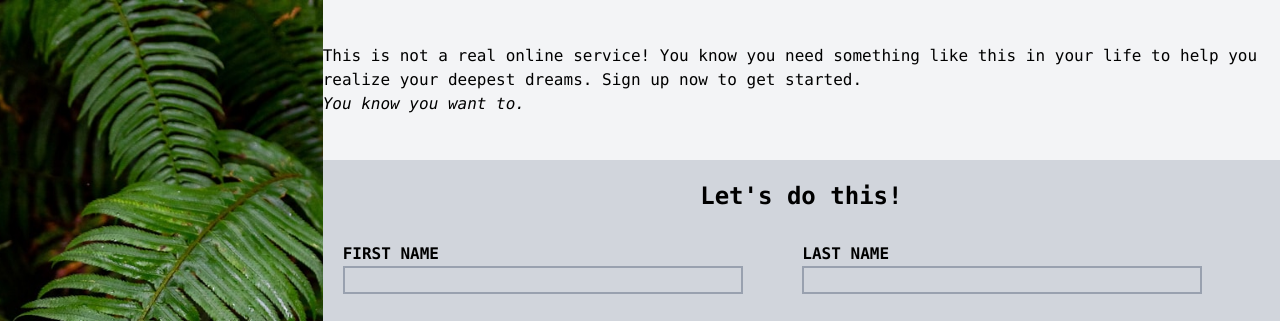
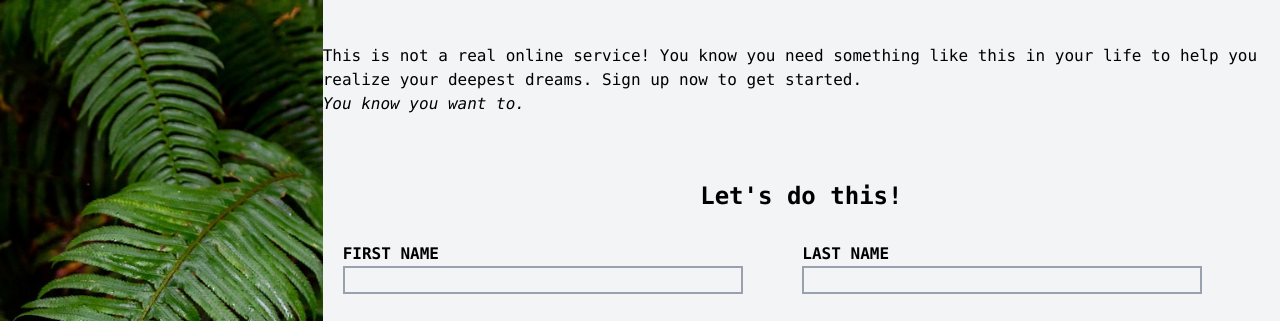
Before and after one commit to bahadurfarooq/Sign-up-Form, a website: page index.html in a window 1280 px wide. Shown: the top 321 px of the page. Drawn offline with Linux system fonts and the light colour scheme.

Commit message:
new update

```diff
--- a/index.html
+++ b/index.html
@@ -9,7 +9,7 @@
 </head>
 
 <body>
-    <div class="flex  font-mono">
+    <div class="flex  font-mono bg-gray-100">
         <!-- left side section -->
         <div class="bg-[url('./img/bg-sm.jpg')] bg-cover bg-center h-screen w-125 flex items-center justify-center">
             <img src="src/img/logo.png" alt="" class="w-15 h-auto">
@@ -17,7 +17,7 @@
         </div>
         <!-- right side section  -->
         <div >
-            <div class="bg-gray-100 w-auto h-40 flex items-center">
+            <div class=" w-auto h-40 flex items-center">
             <p > This is not a real online service! You know you need something
                 like this in your life to help you realize your deepest dreams.
                 Sign up now to get started.
@@ -28,7 +28,7 @@
             </p>
             </div>
             <!-- form section -->
-            <form action="" class="bg-gray-300 w-auto h-100 grid grid-cols-2 gap-0.5 font-bold p-5">
+            <form action="" class=" w-auto h-100 grid grid-cols-2 gap-0.5 font-bold p-5">
                 <h1 class="col-span-2 text-center text-2xl">Let's do this!</h1>
                 <div class="flex flex-col w-100">
                     <label for="first-name">FIRST NAME</label>
```
